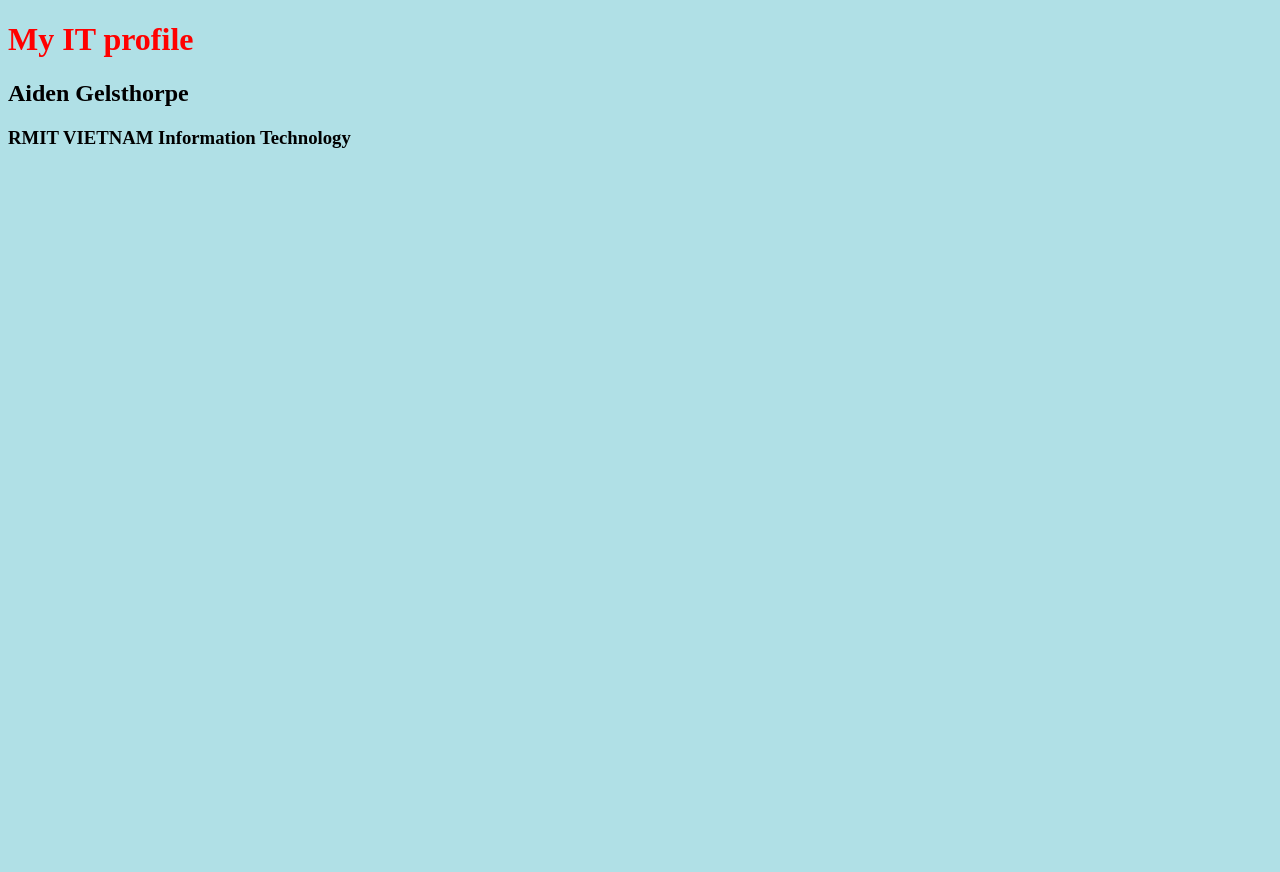
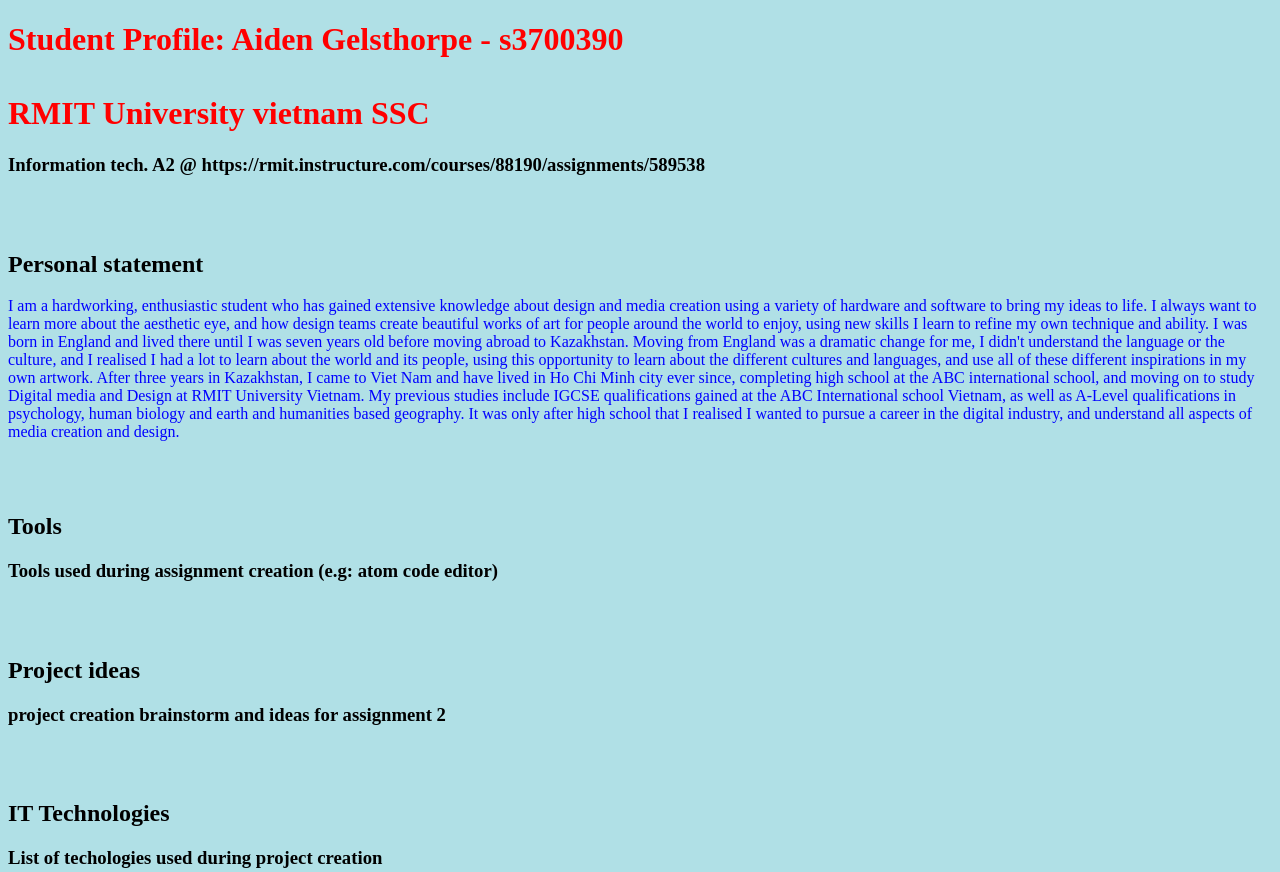
Before and after one commit to AidenS3700390/A2-Tools---Aiden-Gelsthorpe-s3700390, a plain HTML site: page index.html in a window 1280 px wide. Shown: the top 872 px of the page. Before the commit the page ends 800 px from the top, so only its background shows below. Drawn offline with Linux system fonts and the light colour scheme.

Commit message:
Adding information form assignment 1 adding stylesheet

```diff
--- a/index.html
+++ b/index.html
@@ -3,6 +3,7 @@
   <head>
     <meta charset="utf-8">
     <title>Information Technology W5 lab tutorial file</title>
+    <link rel="stylesheet" href="mystyle.css">
   </head>
   <style>
   body {background-color: powderblue;}
@@ -11,7 +12,29 @@
 </style>
 
   <body>
-    <h1> My IT profile </h1>
+    <h1> Student Profile: Aiden Gelsthorpe - s3700390 <br></br>
+          RMIT University vietnam SSC</h1>
+    <h3> Information tech. A2 @ https://rmit.instructure.com/courses/88190/assignments/589538</h3>
+    <br></br>
+
+    <h2> Personal statement </h2>
+    <p> I am a hardworking, enthusiastic student who has gained extensive knowledge about design and media creation using a variety of hardware and software to bring my ideas to life. I always want to learn more about the aesthetic eye, and how design teams create beautiful works of art for people around the world to enjoy, using  new skills I learn to refine my own technique and ability.
+I was born in England and lived there until I was seven years old before moving abroad to Kazakhstan. Moving from England was a dramatic change for me, I didn't understand the language or the culture, and I realised I had a lot to learn about the world and its people, using this opportunity to learn about the different cultures and languages, and use all of these different inspirations in my own artwork. After three years in Kazakhstan, I came to Viet Nam and have lived in Ho Chi Minh city ever since, completing high school at the ABC international school, and moving on to study Digital media and Design at RMIT University Vietnam.
+My previous studies include IGCSE qualifications gained at the ABC International school Vietnam, as well as A-Level qualifications in psychology, human biology and earth and humanities based geography. It was only after high school that I realised I wanted to pursue a career in the digital industry, and understand all aspects of media creation and design.
+</p>
+    <br></br>
+
+    <h2> Tools </h2>
+    <h3> Tools used during assignment creation (e.g: atom code editor) </h3>
+    <br></br>
+
+    <h2> Project ideas </h2>
+    <h3> project creation brainstorm and ideas for assignment 2 </h3>
+    <br></br>
+
+    <h2> IT Technologies </h2>
+    <h3> List of techologies used during project creation </h3>
+
     <h2> Aiden Gelsthorpe </h2>
     <h3> RMIT VIETNAM Information Technology </h3>
 
```
Also changed, not shown: style.css.txt (added).
